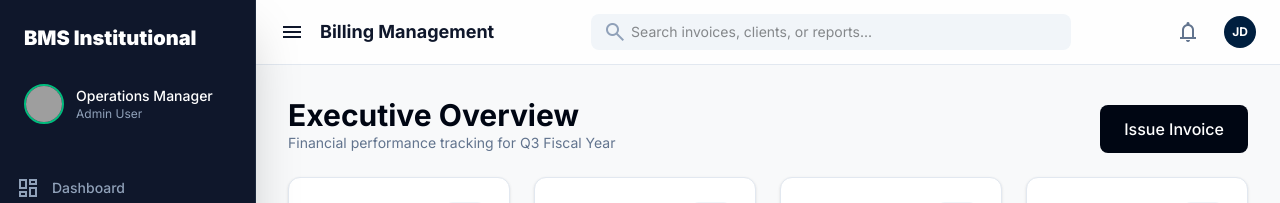
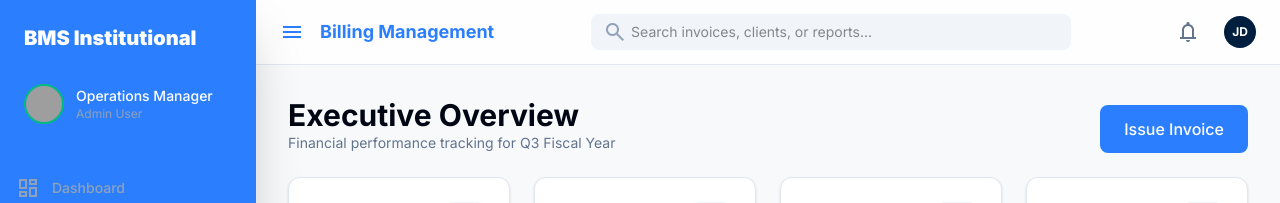
Before and after one commit to poojasahni26/bms-project, a Next.js app: page /dashboard in a window 1280 px wide. Shown: the top 203 px of the page. Built offline with nearby package versions, Linux system fonts and the light colour scheme; grey boxes are pictures that could not be loaded.

Commit message:
edit dashboard

```diff
--- a/app/dashboard/page.tsx
+++ b/app/dashboard/page.tsx
@@ -11,7 +11,7 @@ export default function DashboardPage() {
       <div className="text-[#191c1d] bg-[#f8f9fa] font-['Inter'] min-h-screen">
 
         {/* Navigation Drawer */}
-        <aside className="h-full w-64 fixed left-0 top-0 z-50 bg-slate-900 border-r border-slate-800 shadow-2xl flex flex-col py-6">
+        <aside className="h-full w-64 fixed left-0 top-0 z-50 bg-blue-500 border-r border-blue-500 shadow-2xl flex flex-col py-6">
           <div className="px-6 mb-8">
             <span className="text-white text-xl font-black">BMS Institutional</span>
           </div>
@@ -64,8 +64,8 @@ export default function DashboardPage() {
           {/* Top Bar */}
           <header className="bg-white/80 backdrop-blur-md border-b border-slate-200 flex justify-between items-center px-6 py-3 sticky top-0 z-40">
             <div className="flex items-center gap-4">
-              <span className="material-symbols-outlined text-slate-900 cursor-pointer">menu</span>
-              <h1 className="text-lg font-bold text-slate-900">Billing Management</h1>
+              <span className="material-symbols-outlined text-blue-500 cursor-pointer">menu</span>
+              <h1 className="text-lg font-bold text-blue-500">Billing Management</h1>
             </div>
 
             <div className="flex-1 max-w-xl px-12">
@@ -94,7 +94,7 @@ export default function DashboardPage() {
                 <p className="text-slate-500 text-sm">Financial performance tracking for Q3 Fiscal Year</p>
               </div>
               <Link href="/dashboard/issue"
-               className="bg-[#000613] text-white px-6 py-3 rounded-lg font-medium flex items-center gap-2 hover:opacity-90 transition-opacity"
+               className="bg-blue-500 text-white px-6 py-3 rounded-lg font-medium flex items-center gap-2 hover:opacity-90 transition-opacity"
                   >
                 Issue Invoice
                </Link>
@@ -178,7 +178,7 @@ export default function DashboardPage() {
               </div>
 
               {/* System Events */}
-              <div className="bg-slate-900 p-8 rounded-xl shadow-xl text-white">
+              <div className="bg-blue-500 p-8 rounded-xl shadow-xl text-white">
                 <h3 className="text-lg font-bold mb-6">System Events</h3>
                 <div className="space-y-6 relative border-l border-slate-700 ml-2 pl-6">
                   <div className="relative">
--- a/app/page.tsx
+++ b/app/page.tsx
@@ -138,15 +138,7 @@ export default function LoginPage() {
             <div className="flex justify-center space-x-5">
 
               {/* Google Integration Trigger */}
-              <button type="button" className="w-12 h-12 flex items-center justify-center rounded-full bg-white shadow-md border border-gray-50 transition-transform active:scale-90">
-                <Image
-                  alt="Google"
-                  className="w-5 h-5"
-                  src="https://lh3.googleusercontent.com/aida-public/AB6AXuBW8FZT9etBX_x5dyUpxYUE15AXqnBSW3md1Wohuqq-_CqKOa4tRFL3rwrPmhHLa91Z2fEujawBCoHW7LYCdG-Y50h1w97_pePWsbXQvM_fwUfb5j6iMJbxaTRPLjc8StMctXTbwwMk0xlNLO5AMMiNwzCFUfQvYrnmfZQO2IZxHSmpK_g0bqPiEQ55lSEjcDuPu5USEapLfyfcZ9YKlxIYCI03j3fDunyghi7y_4hAY195s5VKBiedHcG_pjr-CGEclq99LKa8ywY"
-                  width={20}
-                  height={20}
-                />
-              </button>
+
 
               {/* Facebook Button */}
               <button type="button" className="w-12 h-12 flex items-center justify-center rounded-full bg-[#3b5998] text-white shadow-md transition-transform active:scale-90">
```
